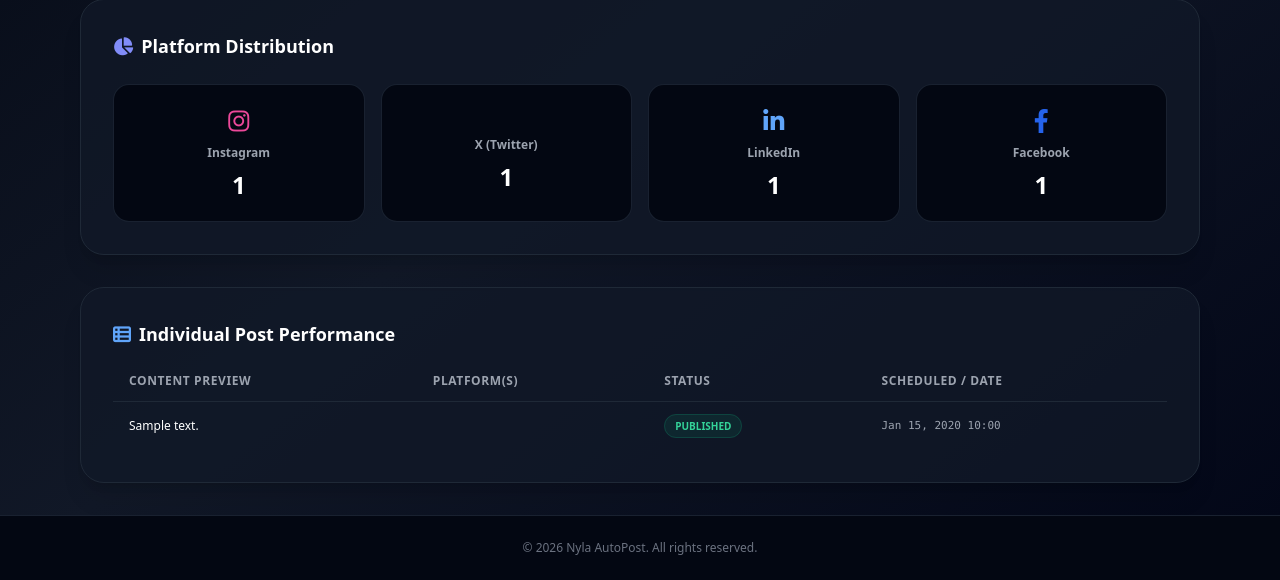
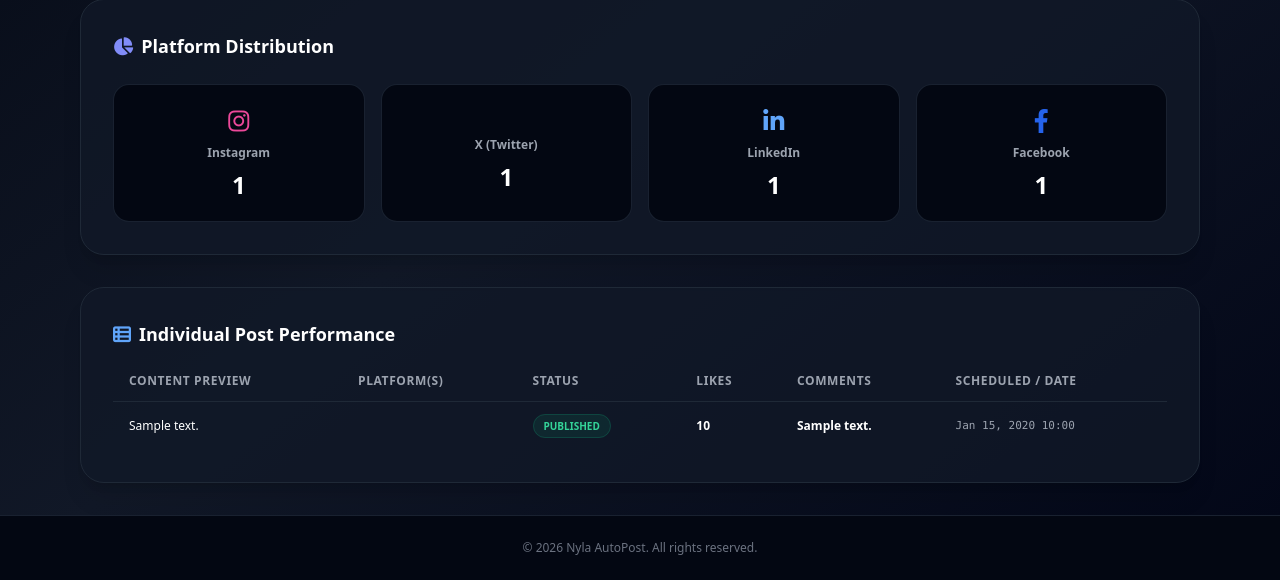
Before and after one commit to iwuanyanwu/nyla-autopost, a Flask app: template templates/analytics.html in a window 1280 px wide. Shown: the part 434-1014 px from the top of the page. Run offline with Flask 3, Linux system fonts and the light colour scheme; the template is opened without the code that fills it: most values are stand-ins (such as "Sample title", 1, 10 or a date in 2020); some libraries are stand-ins or nearby versions.

Commit message:
tracking live likes and comments

```diff
--- a/templates/analytics.html
+++ b/templates/analytics.html
@@ -1,5 +1,5 @@
 {% extends "base.html" %}
-{% block title %}Analytics – Nyla AutoPost{% endblock %}
+{% block title %}Analytics - Nyla AutoPost{% endblock %}
 
 {% block content %}
 <div class="space-y-8">
@@ -88,6 +88,8 @@
                         <th class="pb-3 px-4">Content Preview</th>
                         <th class="pb-3 px-4">Platform(s)</th>
                         <th class="pb-3 px-4">Status</th>
+                        <th class="pb-3 px-4">Likes</th>
+                        <th class="pb-3 px-4">Comments</th>
                         <th class="pb-3 px-4">Scheduled / Date</th>
                     </tr>
                 </thead>
@@ -103,6 +105,8 @@
                             <span class="px-2.5 py-1 rounded-full text-[10px] font-bold bg-amber-500/10 text-amber-400 border border-amber-500/20 uppercase">Pending</span>
                             {% endif %}
                         </td>
+                        <td class="py-4 px-4 text-white font-semibold">{{ p.likes }}</td>
+                        <td class="py-4 px-4 text-white font-semibold">{{ p.comments }}</td>
                         <td class="py-4 px-4 text-gray-400 font-mono text-[11px]">{{ p.scheduled_at.strftime('%b %d, %Y %H:%M') if p.scheduled_at else 'N/A' }}</td>
                     </tr>
                     {% endfor %}
```
